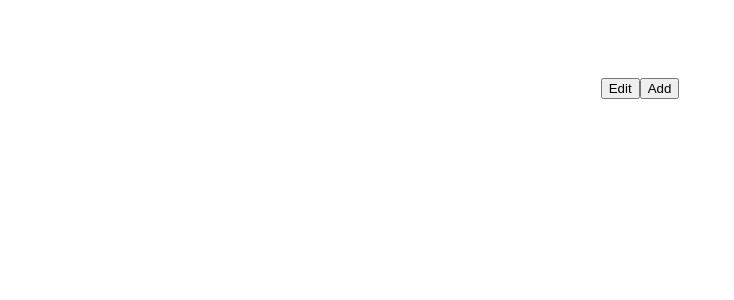
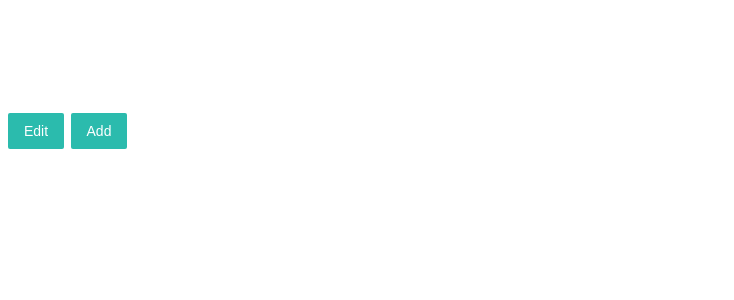
Before and after one commit to tomwjerry/locblox, a Vue app: page / in a window 1280 px wide. Shown: the top 300 px of the page, without its empty margins (0-734 px from the left). Built offline with nearby package versions, Linux system fonts and the light colour scheme.

Commit message:
Visible edit blocks

```diff
--- a/src/App.vue
+++ b/src/App.vue
@@ -5,8 +5,13 @@
         :value="content"
     ></text-block>
 
-    <button @click="edit = !edit" type="button">Edit</button>
-    <button @click="addElement()" type="button">Add</button>
+    <button @click="edit = !edit"
+        type="button"
+        class="mr-2"
+    >Edit</button>
+    <button @click="addElement()"
+        type="button"
+    >Add</button>
 </template>
 
 <script>
--- a/src/components/TextBlock.vue
+++ b/src/components/TextBlock.vue
@@ -1,5 +1,8 @@
 <template>
-    <div :contenteditable="edit" v-html="value"></div>
+    <div :contenteditable="edit" v-html="value"
+        class="text-block"
+        :class="{ 'edit': edit }"
+    ></div>
 </template>
 
 <script>
--- a/src/index.css
+++ b/src/index.css
@@ -1,8 +1,39 @@
+body {
+    font-size: 14px;
+}
+
 #app {
-  font-family: Avenir, Helvetica, Arial, sans-serif;
-  -webkit-font-smoothing: antialiased;
-  -moz-osx-font-smoothing: grayscale;
-  text-align: center;
-  color: #2c3e50;
-  margin-top: 60px;
+    font-family: Avenir, Helvetica, Arial, sans-serif;
+    -webkit-font-smoothing: antialiased;
+    -moz-osx-font-smoothing: grayscale;
+    color: #2c3e50;
+    margin-top: 60px;
 }
+
+button {
+    border: none;
+    border-radius: 2px;
+    display: inline-block;
+    height: 36px;
+    line-height: 36px;
+    padding: 0 16px;
+    font-size: 14px;
+    outline: 0;
+    background-color: #2bbbad;
+    color: #ffffff;
+    cursor: pointer;
+}
+
+.mr-2 {
+    margin-right: 0.4rem;
+}
+
+.text-block {
+    padding-top: 1rem;
+    padding-bottom: 1rem;
+    margin-bottom: 0.3rem;
+}
+
+.text-block.edit {
+    background-color: #eeeedd;
+}
```
